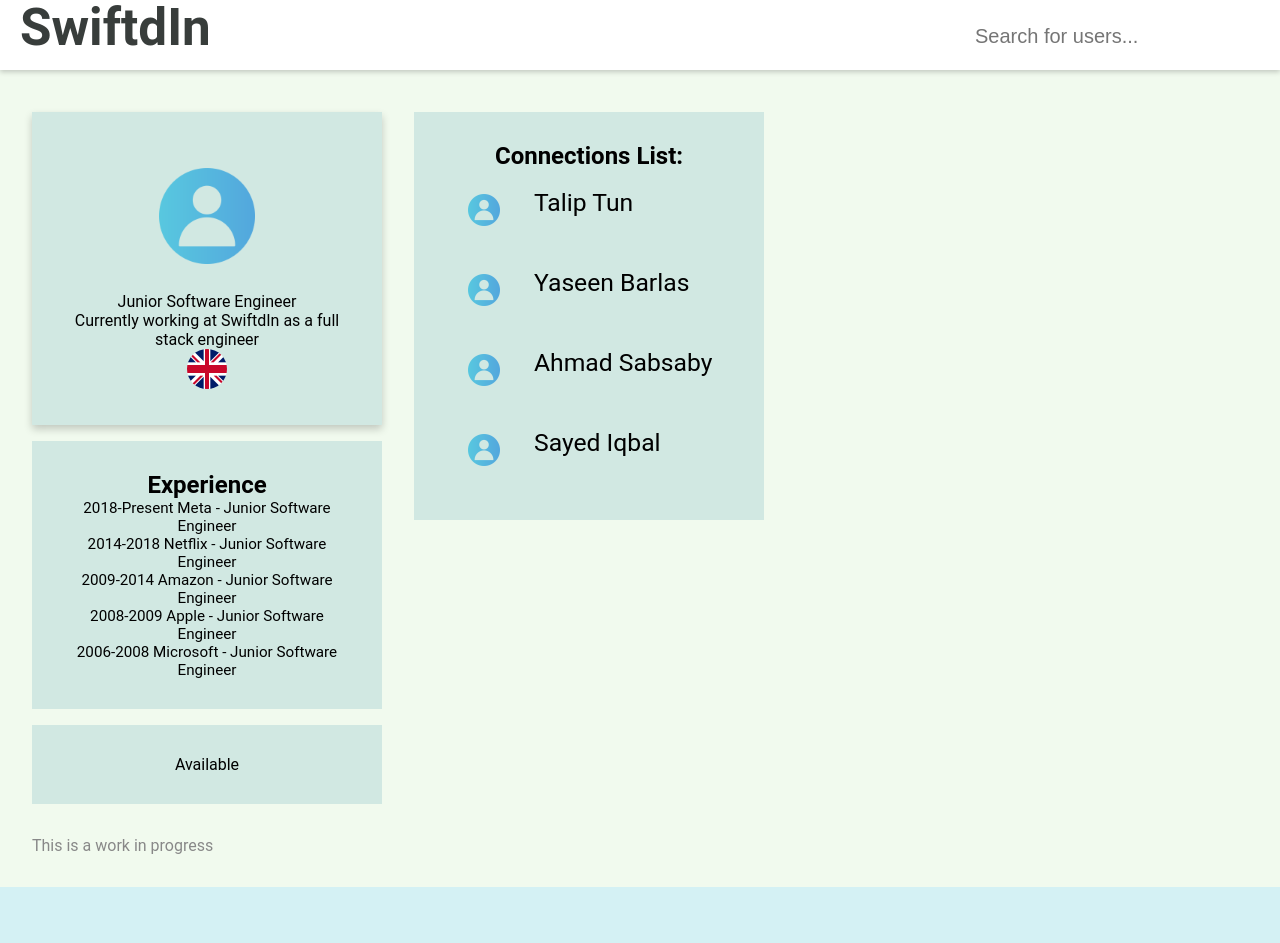
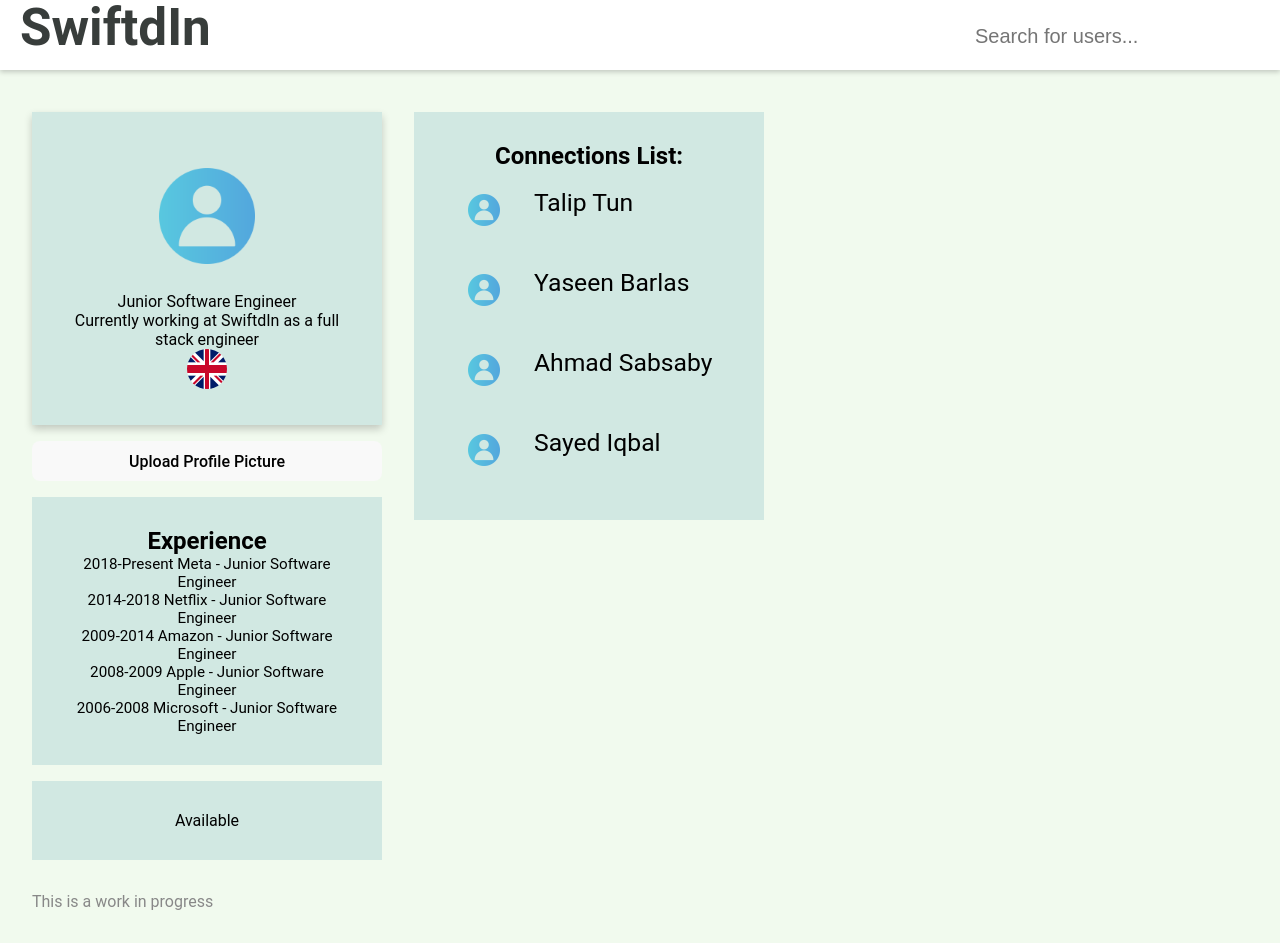
Before and after one commit to YaqubRahman/SwiftdIn, a React (Vite) app in the folder yaqubs-personal-linkedin-wesbite/: page /#/home in a window 1280 px wide. Before the commit the page ends 887 px from the top, so only its background shows below. Built offline with nearby package versions, Linux system fonts and the light colour scheme.

Commit message:
feat/started-pfp-upload-button

```diff
--- a/yaqubs-personal-linkedin-wesbite/src/App.css
+++ b/yaqubs-personal-linkedin-wesbite/src/App.css
@@ -43,12 +43,12 @@ button {
   font-size: 1em;
   font-weight: 500;
   font-family: inherit;
-  background-color: #1a1a1a;
+  background-color: #a7a7a7;
   cursor: pointer;
   transition: border-color 0.25s;
 }
 button:hover {
-  border-color: #646cff;
+  border-color: #ffffff;
 }
 button:focus,
 button:focus-visible {
--- a/yaqubs-personal-linkedin-wesbite/src/components/Home.css
+++ b/yaqubs-personal-linkedin-wesbite/src/components/Home.css
@@ -24,6 +24,10 @@
   font-size: 20px;
   float:right;
   border-radius: 4%;
+}
+
+.home-search-bar  input[type=text]:hover {
+  filter: drop-shadow(0 0 1em #00c8ff);
 }
 
 .containerhome {
--- a/yaqubs-personal-linkedin-wesbite/src/pages/Home.tsx
+++ b/yaqubs-personal-linkedin-wesbite/src/pages/Home.tsx
@@ -72,6 +72,7 @@ function Home() {
 
                 <p>Currently working at SwiftdIn as a full stack engineer</p>
 
+
                 <img
                   src={getCountryCode()}
                   className="flag"
@@ -80,6 +81,10 @@ function Home() {
 
                 <p>{getCountryName()}</p>
               </div>
+
+
+              <button>Upload Profile Picture</button>
+
 
               <div className="card">
                 <h2>Experience</h2>
```
